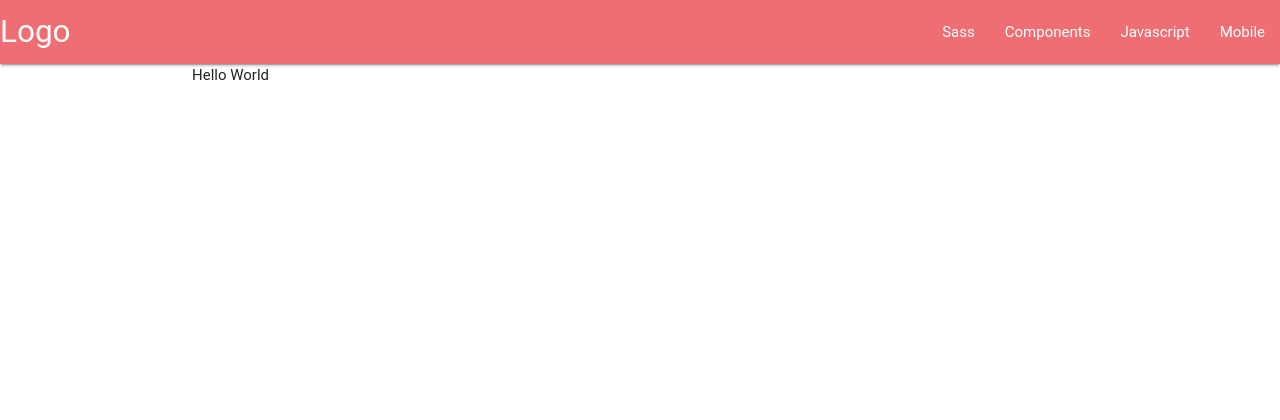
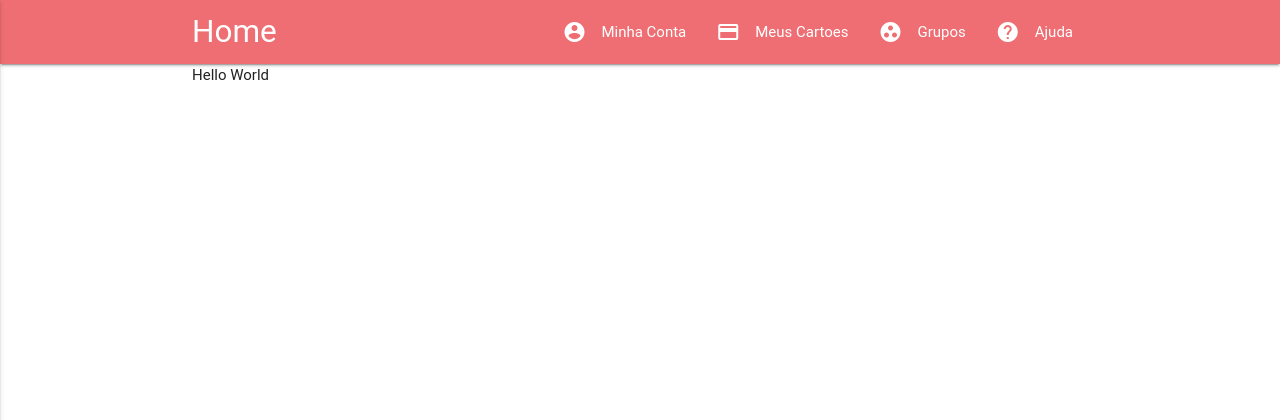
Before and after one commit to ericghlee/hackathon-nubank, a Django app: page / in a window 1280 px wide. Shown: the top 420 px of the page. Run offline with Django 3.2, Linux system fonts and the light colour scheme; some libraries are stand-ins or nearby versions; some web fonts are replaced.

Commit message:
Navigation Bar

```diff
--- a/website/templates/website/base.html
+++ b/website/templates/website/base.html
@@ -3,36 +3,41 @@
     <head>
         <!--Import materialize.css-->
         <link rel="stylesheet" href="https://cdnjs.cloudflare.com/ajax/libs/materialize/0.97.7/css/materialize.min.css">
+        <!--Import Icons-->
+        <link href="https://fonts.googleapis.com/icon?family=Material+Icons" rel="stylesheet">
         <meta charset="UTF-8">
         <title>Hackathon Nubank</title>
     </head>
     <body>
         <nav>
         <div class="nav-wrapper">
-            <a href="#!" class="brand-logo">  Logo</a>
-            <a href="#" data-activates="mobile-demo" class="button-collapse"><i class="material-icons">menu</i></a>
-            <ul class="right hide-on-med-and-down">
-                <li><a href="sass.html">Sass</a></li>
-                <li><a href="badges.html">Components</a></li>
-                <li><a href="collapsible.html">Javascript</a></li>
-                <li><a href="mobile.html">Mobile</a></li>
-            </ul>
-            <ul class="side-nav" id="mobile-demo">
-                <li><a href="sass.html">Sass</a></li>
-                <li><a href="badges.html">Components</a></li>
-                <li><a href="collapsible.html">Javascript</a></li>
-                <li><a href="mobile.html">Mobile</a></li>
-            </ul>
+            <div class="container">
+                {% block page_title %}
+                {% endblock %}
+                <a href="#" data-activates="mobile-demo" class="button-collapse"><i class="material-icons">menu</i></a>
+                <ul class="right hide-on-med-and-down">
+                    <li><a href="sass.html"><i class="material-icons left">account_circle</i>Minha Conta</a></li>
+                    <li><a href="sass.html"><i class="material-icons left">credit_card</i>Meus Cartoes</a></li>
+                    <li><a href="badges.html"><i class="material-icons left">group_work</i>Grupos</a></li>
+                    <li><a href="badges.html"><i class="material-icons left">help</i>Ajuda</a></li>
+                </ul>
+            </div>
         </div>
         </nav>
+        <ul class="side-nav" id="mobile-demo">
+            <li><a href="sass.html"><i class="material-icons">account_circle</i>Minha Conta</a></li>
+            <li><a href="sass.html"><i class="material-icons">credit_card</i>Meus Cartoes</a></li>
+            <li><a href="badges.html"><i class="material-icons">group_work</i>Grupos</a></li>
+            <li><a href="badges.html"><i class="material-icons">help</i>Ajuda</a></li>
+        </ul>
 
         <div class="container">
 
             {% block content %}
             {% endblock %}
         </div>
+        <script  src="https://code.jquery.com/jquery-3.1.0.min.js"   integrity="sha256-cCueBR6CsyA4/9szpPfrX3s49M9vUU5BgtiJj06wt/s="   crossorigin="anonymous"></script>
         <script src="https://cdnjs.cloudflare.com/ajax/libs/materialize/0.97.7/js/materialize.min.js"></script>
-        <script  src="https://code.jquery.com/jquery-3.1.0.min.js"   integrity="sha256-cCueBR6CsyA4/9szpPfrX3s49M9vUU5BgtiJj06wt/s="   crossorigin="anonymous"></script>
         <script>
             $( document ).ready(function(){
                 $(".button-collapse").sideNav();
--- a/website/templates/website/home.html
+++ b/website/templates/website/home.html
@@ -1,4 +1,7 @@
 {% extends "website/base.html" %}
+{% block page_title %}
+    <a href="#!" class="brand-logo">Home</a>
+{% endblock %}
 {% block content %}
 	Hello World
 {% endblock %}
```
